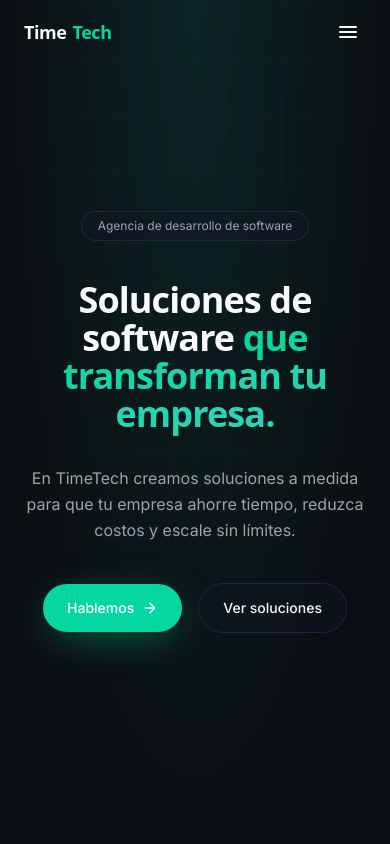
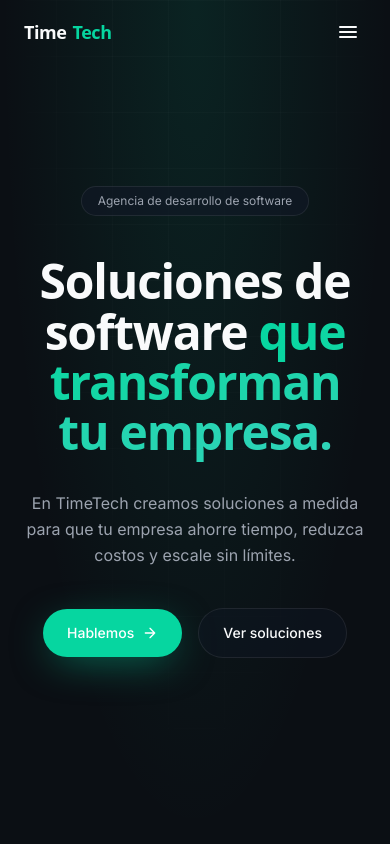
Before and after one commit to Hever2000/timetech, a React (Vite) app: page / in a window 390 px wide. Shown: the top 844 px of the page. Built offline with nearby package versions, Linux system fonts and the light colour scheme; a web font is replaced by a local one.

Commit message:
fix: increase hero title size

```diff
--- a/src/components/Hero.jsx
+++ b/src/components/Hero.jsx
@@ -21,7 +21,7 @@ export default function Hero() {
           initial={{ opacity: 0, y: 16 }}
           animate={{ opacity: 1, y: 0 }}
           transition={{ duration: 0.7, delay: 0.05 }}
-          className="mt-10 font-display text-4xl font-semibold leading-[1.05] tracking-tight sm:text-5xl md:text-6xl lg:text-7xl xl:text-[88px]"
+          className="mt-10 font-display text-5xl font-semibold leading-[1.05] tracking-tight sm:text-6xl md:text-7xl lg:text-[88px]"
         >
           Soluciones de software {' '}
           <span className="bg-gradient-to-r from-accent to-accent-light bg-clip-text text-transparent">
```
